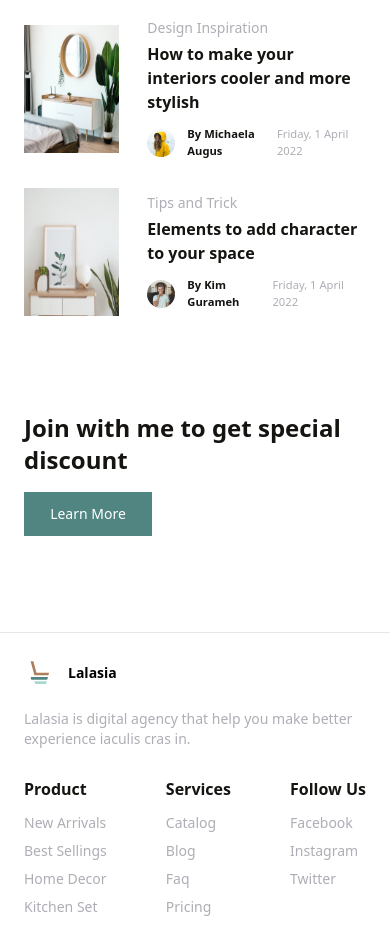
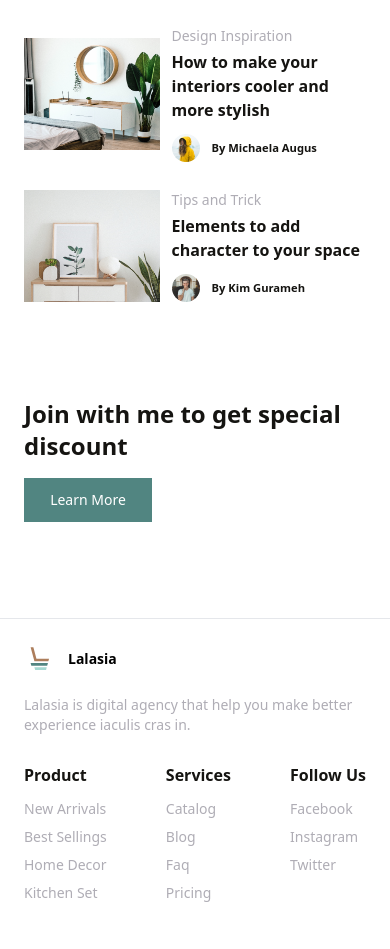
Before and after one commit to barehera/lalasia, a React (Create React App) app: page / in a window 390 px wide. Shown: the part 4831-5780 px from the top of the page. Built offline with nearby package versions, Linux system fonts and the light colour scheme.

Commit message:
layout improvement

```diff
--- a/src/components/AboutUs/HeroSection.jsx
+++ b/src/components/AboutUs/HeroSection.jsx
@@ -5,7 +5,7 @@ const HeroSection = () => {
   return (
     <section className="px-6 lg:px-24 mt-24 lg:mt-24">
       <article className="flex flex-col items-center justify-center">
-        <h1 className="text-text text-2xl lg:text-6xl font-bold mb-5">
+        <h1 className="text-text text-2xl lg:text-5xl font-bold mb-5">
           About Us
         </h1>
         <p className="text-paragraph text-sm lg:text-lg mb-7 lg:mb-12 lg:w-1/2 text-center">
@@ -15,7 +15,7 @@ const HeroSection = () => {
         <img
           src={aboutUsMain}
           alt="About Us video"
-          className="h-[300px] lg:h-[550px] w-full object-fill"
+          className="h-[150px] md:h-[250px] lg:h-[550px] w-full object-fill"
         />
       </article>
     </section>
--- a/src/components/AboutUs/TeamMemberCard.jsx
+++ b/src/components/AboutUs/TeamMemberCard.jsx
@@ -6,7 +6,7 @@ const TeamMemberCard = ({ image, name, role }) => {
       <img
         src={image}
         alt={`Member: ${name}`}
-        className="w-full h-96 object-fill mb-6"
+        className="w-full h-72 xl:h-96 object-fill mb-6"
       />
       <h3 className="text-text text-lg lg:text-2xl font-bold mb-1">{name}</h3>
       <p className="text-paragraph text-base lg:text-lg">{role}</p>
--- a/src/components/Footer.jsx
+++ b/src/components/Footer.jsx
@@ -16,7 +16,7 @@ const Footer = () => {
           </p>
         </div>
         <div className="flex justify-between lg:justify-end lg:gap-14 xl:gap-28">
-          <navbar>
+          <div>
             <h6 className="text-text text-base lg:text-xl font-bold mb-3">
               Product
             </h6>
@@ -36,8 +36,8 @@ const Footer = () => {
                 </li>
               </ul>
             </nav>
-          </navbar>
-          <navbar>
+          </div>
+          <div>
             <h6 className="text-text text-base lg:text-xl font-bold mb-3">
               Services
             </h6>
@@ -53,8 +53,8 @@ const Footer = () => {
                 </li>
               </ul>
             </nav>
-          </navbar>
-          <navbar>
+          </div>
+          <div>
             <h6 className="text-text text-base lg:text-xl font-bold mb-3">
               Follow Us
             </h6>
@@ -71,7 +71,7 @@ const Footer = () => {
                 </li>
               </ul>
             </nav>
-          </navbar>
+          </div>
         </div>
       </div>
     </footer>
--- a/src/components/Header.jsx
+++ b/src/components/Header.jsx
@@ -18,7 +18,7 @@ const Header = () => {
       </Link>
 
       <nav className="lg:flex items-center justify-center hidden h-full">
-        <ul className="flex items-center justify-center gap-10 h-full">
+        <ul className="flex items-center justify-center gap-2 xl:gap-10 h-full">
           <li className="h-full">
             <Link
               className={`${
--- a/src/components/Home/ArticleUserCard.jsx
+++ b/src/components/Home/ArticleUserCard.jsx
@@ -10,16 +10,16 @@ const ArticleUserCard = ({
   date,
 }) => {
   return (
-    <article className="grid grid-cols-12 lg:grid-cols-2 items-center gap-7 ">
-      <div className="col-span-4 lg:col-span-1">
+    <article className="grid grid-cols-12 lg:grid-cols-3 xl:grid-cols-2 items-center  gap-3 lg:gap-7 ">
+      <div className="col-span-5 md:col-span-4 lg:col-span-1 xl:col-span-1">
         <img
           src={image}
           alt={category}
-          className="w-full h-32 object-fill lg:h-auto lg:w-auto"
+          className="w-full h-28 md:h-48 object-fill lg:h-auto lg:w-auto"
         />
       </div>
 
-      <div className="col-span-8 lg:col-span-1">
+      <div className="col-span-7 md:col-span-8 lg:col-span-2 xl:col-span-1">
         <p className="text-paragraph text-sm  lg:text-lg mb-1 lg:mb-4">
           {category}
         </p>
@@ -34,7 +34,9 @@ const ArticleUserCard = ({
             <img src={userImage} alt="User" />
             <h6 className="text-text font-bold text-[0.7rem]">By {name}</h6>
           </div>
-          <p className="text-paragraph text-[0.7rem] lg:text-sm">{date}</p>
+          <p className="text-paragraph text-[0.7rem] lg:text-sm hidden md:block">
+            {date}
+          </p>
         </div>
       </div>
     </article>
--- a/src/components/Home/ArticlesSection.jsx
+++ b/src/components/Home/ArticlesSection.jsx
@@ -12,7 +12,7 @@ import ArticleSliderCard from "./ArticleSliderCard";
 const ArticlesSection = () => {
   return (
     <section className="px-6 lg:px-24 mt-24 lg:mt-44">
-      <div className="grid lg:grid-cols-2 gap-7 items-end">
+      <div className="grid  xl:grid-cols-2 gap-7 items-end">
         <div>
           <article>
             <h5 className="text-secondary text-sm lg:text-lg font-bold mb-3">
--- a/src/components/Product/HeroSection.jsx
+++ b/src/components/Product/HeroSection.jsx
@@ -46,7 +46,7 @@ const HeroSection = () => {
   };
 
   return (
-    <section className="mt-24 lg:mt-44">
+    <section className="mt-24 lg:mt-24">
       <article className="flex flex-col items-center justify-center text-center mb-7 lg:mb-12 px-6 lg:px-24">
         <h1 className="text-text text-2xl lg:text-5xl font-bold mb-5">
           Products
--- a/src/components/Product/HeroSectionSliderCard.jsx
+++ b/src/components/Product/HeroSectionSliderCard.jsx
@@ -6,7 +6,7 @@ const HeroSectionSliderCard = ({ image }) => {
       <img
         src={image}
         alt="Product"
-        className="w-full h-[200px] lg:h-[500px]"
+        className="w-full h-[200px] md:h-[300px] lg:h-[500px]"
       />
       <div className="absolute bottom-0 p-6 lg:p-36 flex flex-col  justify-center">
         <button className="p-2 w-28 lg:w-36 bg-main text-sm lg:text-lg rounded-full text-white mb-4">
```
